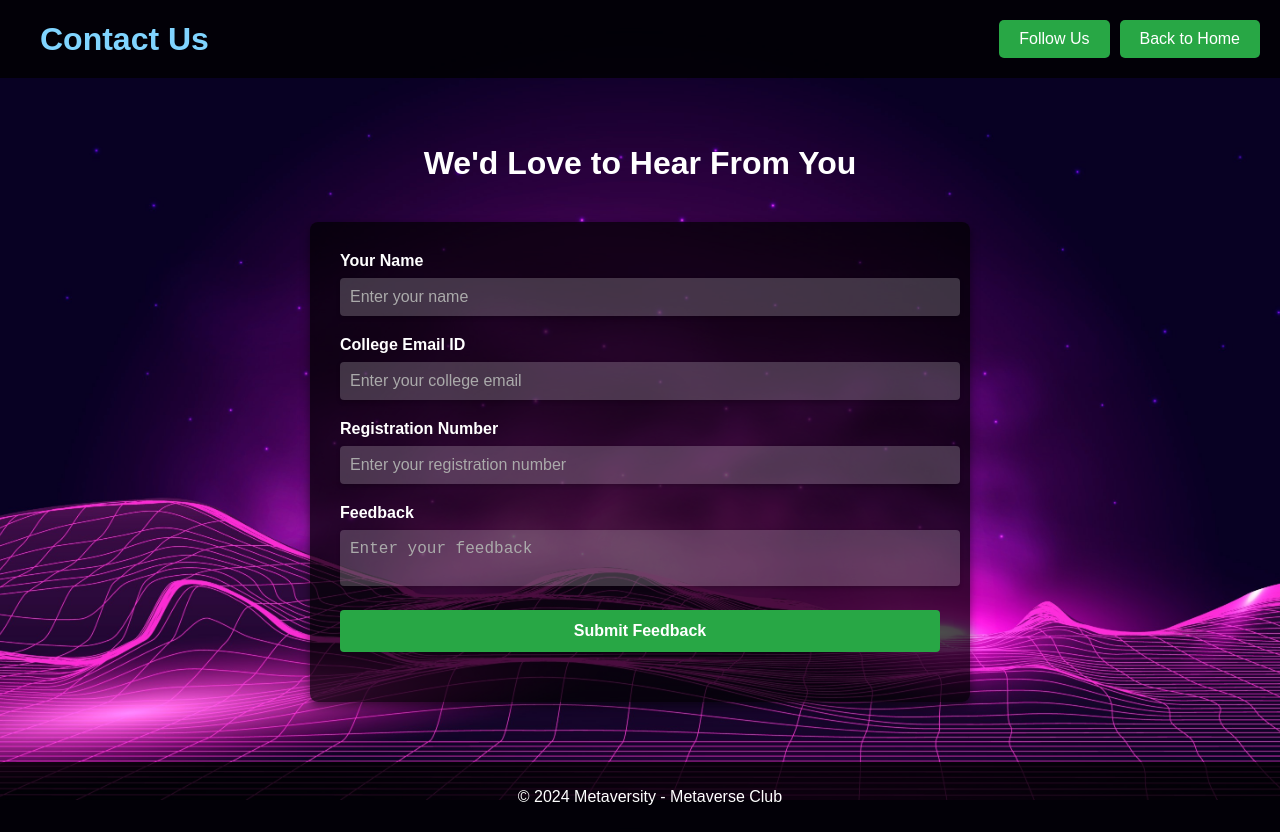
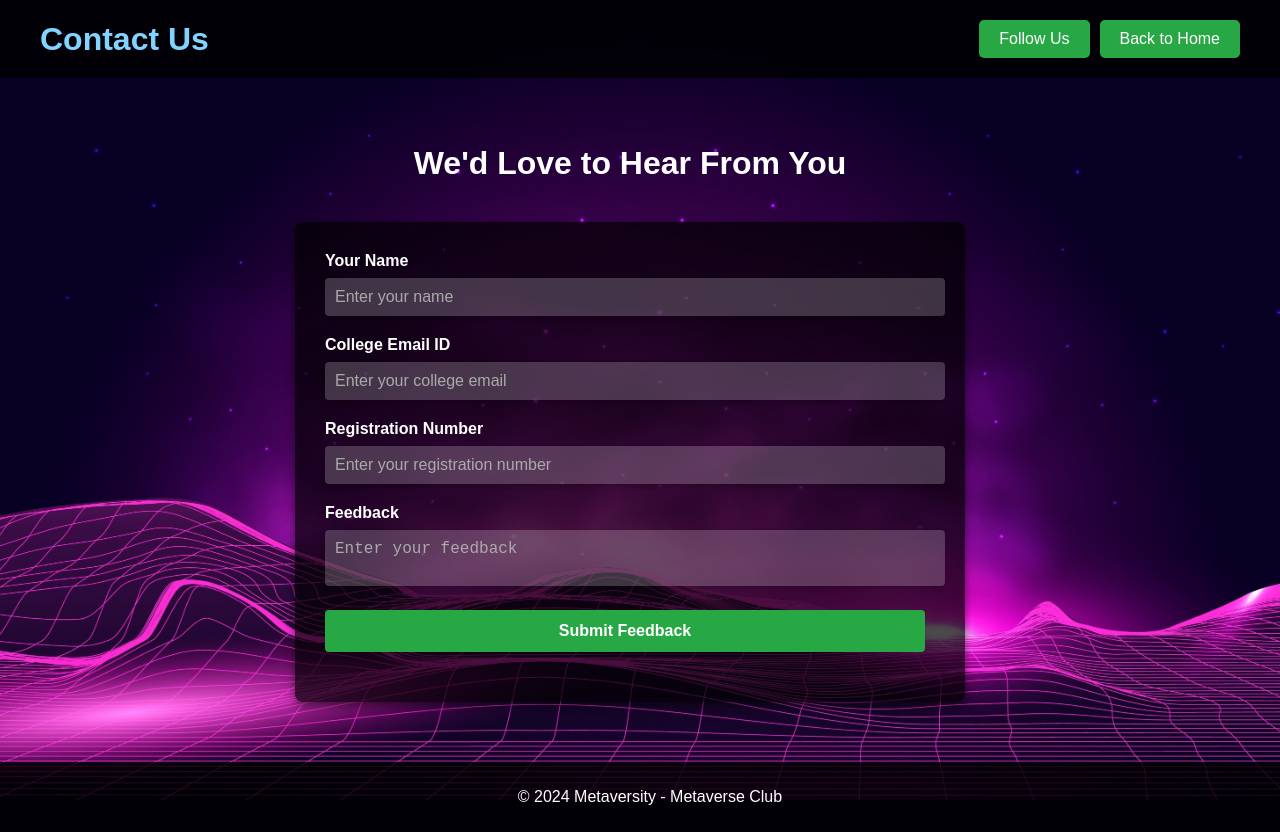
Before and after one commit to abhishek-5721/SampleClubWebsite, a website with bundled scripts: page contact.html in a window 1280 px wide. Built offline with nearby package versions, Linux system fonts and the light colour scheme.

Commit message:
Update contact.css

```diff
--- a/contact.css
+++ b/contact.css
@@ -14,6 +14,7 @@ header {
   justify-content: space-between;
   align-items: center;
   padding: 20px;
+  padding-right: 40px; /* Increased right padding */
   background: rgba(0, 0, 0, 0.8);
   position: relative;
 }
@@ -49,6 +50,7 @@ header {
 
 main {
   padding: 40px 20px;
+  padding-right: 40px; /* Increased right padding */
 }
 
 .contact-section {
@@ -73,6 +75,7 @@ form {
   max-width: 600px;
   background-color: rgba(0, 0, 0, 0.7);
   padding: 30px;
+  padding-right: 40px; /* Increased right padding */
   border-radius: 8px;
   box-shadow: 0 4px 10px rgba(0, 0, 0, 0.5);
 }
```
